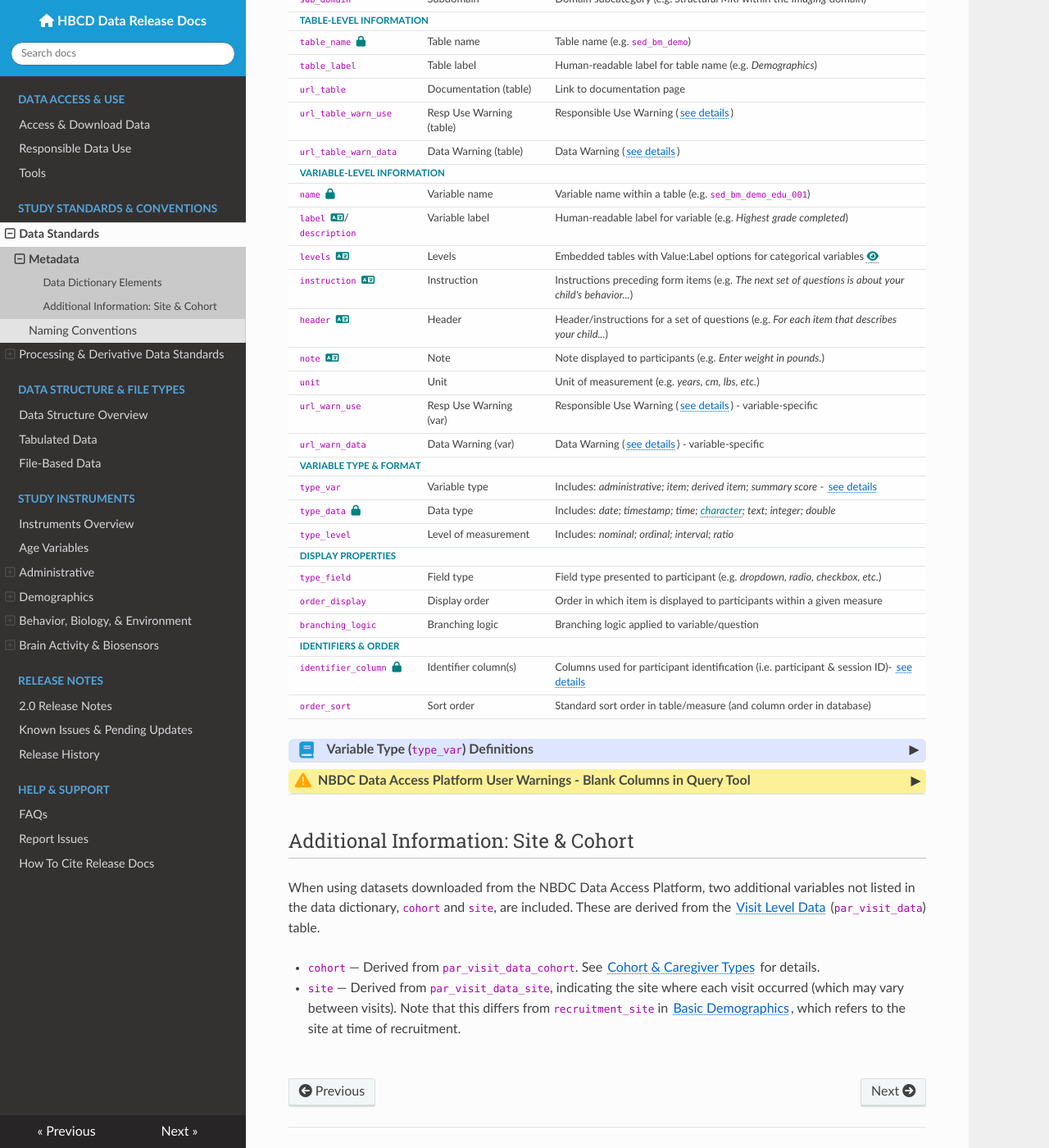
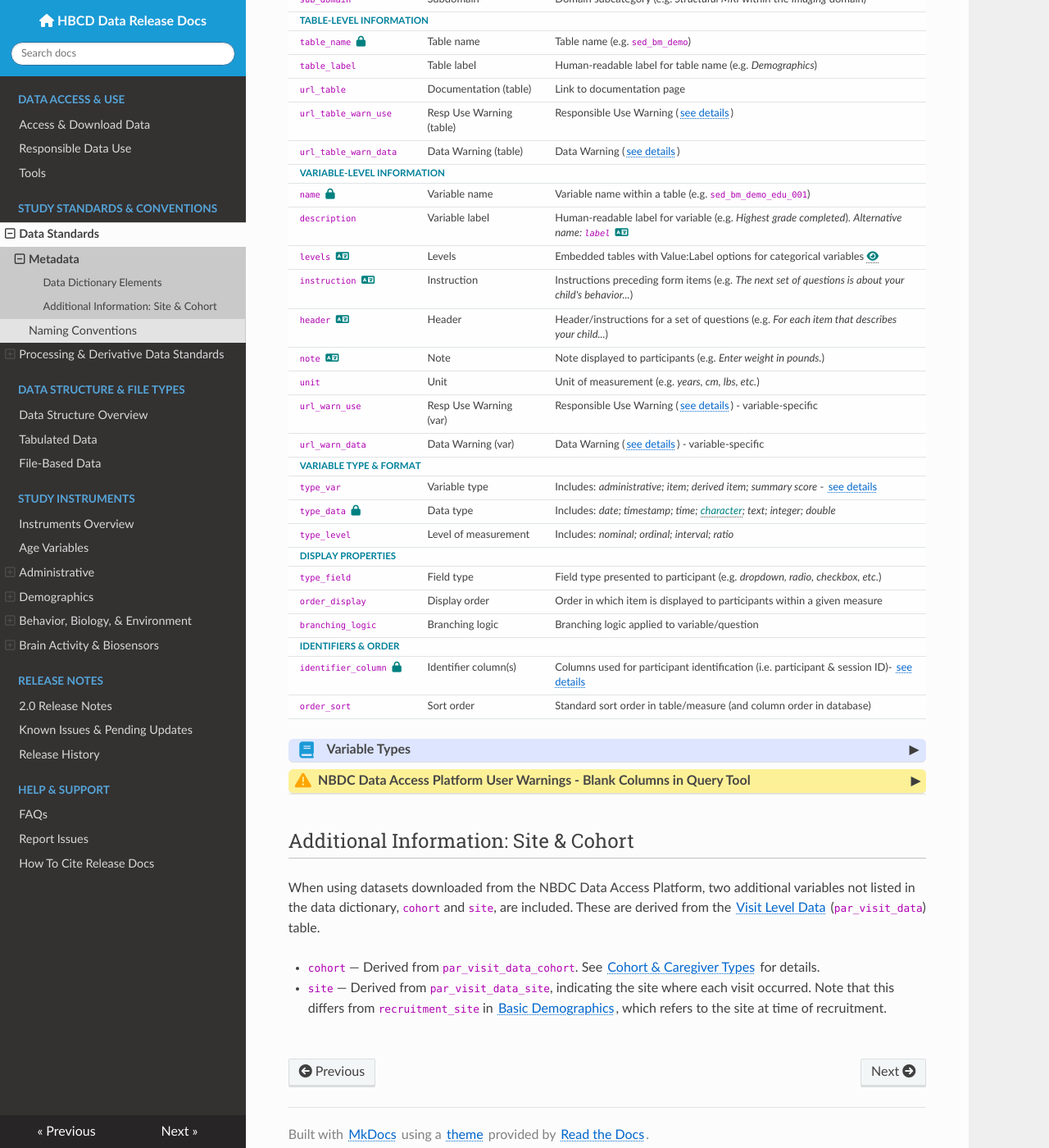
Before and after one commit to nbdc-datahub/hbcd-docs, an MkDocs documentation site: the page built from docs/standards/metadata.md, in a window 1280 px wide and 1400 px high, scrolled down 763 px. Shown: the whole window at 82% size. Built offline with MkDocs 1.6.1, drawn with Linux system fonts in a browser that asks for light colours; nearby versions of some CDN libraries.

Commit message:
minor cleanup

```diff
--- a/docs/standards/metadata.md
+++ b/docs/standards/metadata.md
@@ -102,11 +102,10 @@
   <td>Variable name within a table (e.g. <code>sed_bm_demo_edu_001</code>)</td>
 </tr>
 <tr>
-  <td><code>label</code>&nbsp; <i style="color: teal;" class="fa fa-language"></i>/<br><code>description</code></td>
+  <td><code>description</code></td>
   <td>Variable label</td>
-  <td>Human-readable label for variable (e.g. <i>Highest grade completed</i>)</td>
+  <td>Human-readable label for variable (e.g. <i>Highest grade completed</i>). <i>Alternative name: <code>label</code>&nbsp; <i style="color: teal;" class="fa fa-language"></i></i></td>
 </tr>
-
 <tr>
   <td><code>levels</code>&nbsp; <i style="color: teal;" class="fa fa-language"></i></td>
   <td>Levels</td>
@@ -208,7 +207,7 @@
 <div id="type_var" class="table-banner" onclick="toggleCollapse(this)">
   <span class="emoji"><i style="margin-right: 4px;" class="fa fa-book"></i></span>
   <span class="text-with-link">
-  <span class="text">Variable Type (<code>type_var</code>) Definitions</span>
+  <span class="text">Variable Types</span>
   <a class="anchor-link" href="#type_var" title="Copy link">
   <i class="fa-solid fa-link"></i>
   </a>
@@ -290,4 +289,4 @@
 When using datasets downloaded from the NBDC Data Access Platform, two additional variables not listed in the data dictionary, `cohort` and `site`, are included. These are derived from the <a href="../../instruments/demo/visitinfo" target="_blank">Visit Level Data</a> (`par_visit_data`) table.
 
 - **`cohort`** — Derived from `par_visit_data_cohort`. See <a href="../../instruments/demo/visitinfo/#cohort-caregiver-types" target="_blank">Cohort & Caregiver Types</a> for details.
-- **`site`** — Derived from `par_visit_data_site`, indicating the site where each visit occurred (which may vary between visits). Note that this differs from `recruitment_site` in <a href="../../instruments/demo/basicdemo/" target="_blank">Basic Demographics</a>, which refers to the site at time of recruitment.
+- **`site`** — Derived from `par_visit_data_site`, indicating the site where each visit occurred. Note that this differs from `recruitment_site` in <a href="../../instruments/demo/basicdemo/" target="_blank">Basic Demographics</a>, which refers to the site at time of recruitment.
```
